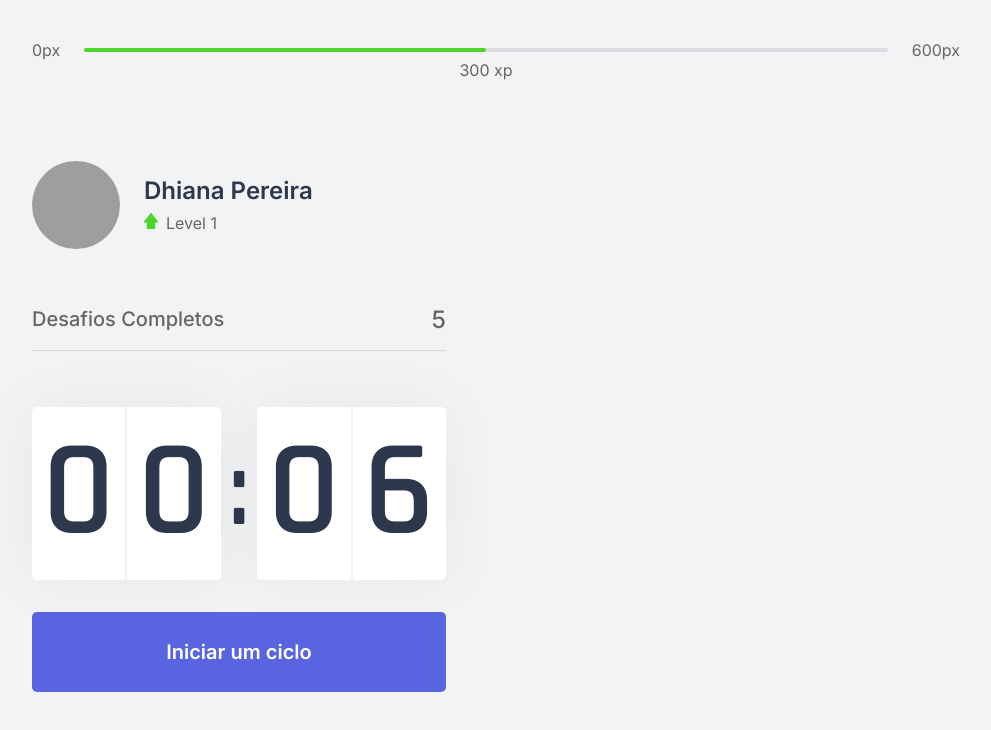
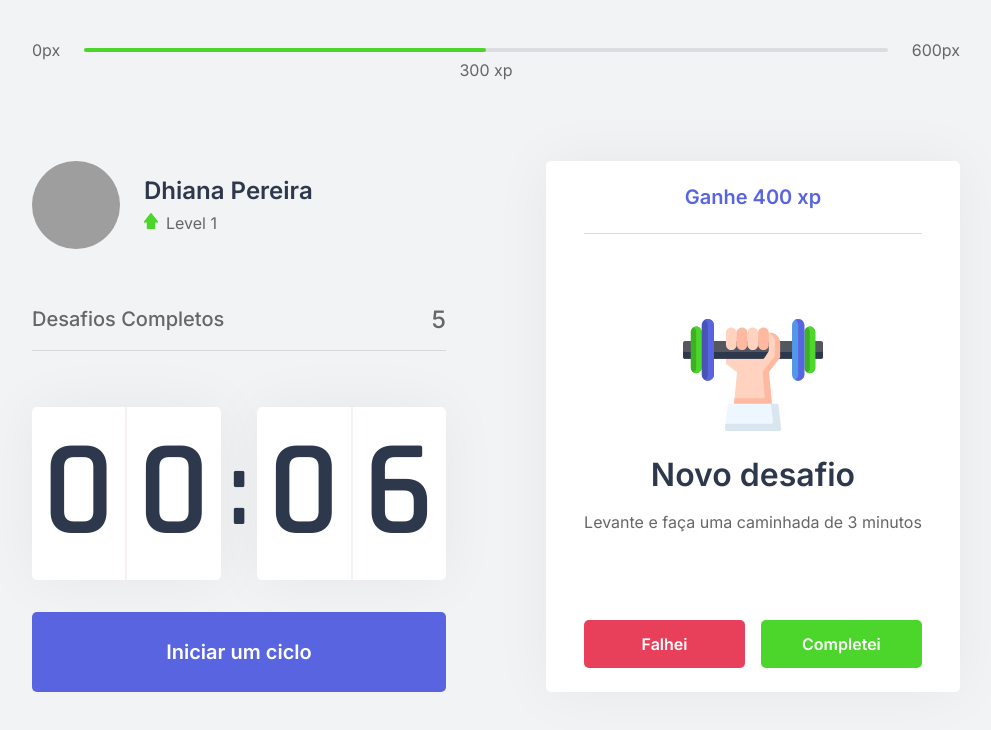
Before and after one commit to dhianapereira/move-it, a Next.js app: page / in a window 1280 px wide. Shown: the top 730 px of the page, without its empty margins (144-1135 px from the left). Built offline with nearby package versions, Linux system fonts and the light colour scheme; grey boxes are pictures that could not be loaded.

Commit message:
challenge box added

```diff
--- /dev/null
+++ b/src/components/ChallengeBox.tsx
@@ -0,0 +1,36 @@
+import styles from "../styles/components/ChallengeBox.module.css";
+
+export function ChallengeBox() {
+    const hasActiveChallenge = true;
+
+    return (
+        <div className={styles.challengeBoxContainer}>
+            {
+                hasActiveChallenge ? (
+                    <div className={styles.challengeActive}>
+                        <header>Ganhe 400 xp</header>
+
+                        <main>
+                            <img src="icons/body.svg" alt="Novo desafio" />
+                            <strong>Novo desafio</strong>
+                            <p>Levante e faça uma caminhada de 3 minutos</p>
+                        </main>
+
+                        <footer>
+                            <button type="button" className={styles.challengeFailedButton}>Falhei</button>
+                            <button type="button" className={styles.challengeSucceededButton}>Completei</button>
+                        </footer>
+                    </div>
+                ) : (
+                        <div className={styles.challengeNotActive}>
+                            <strong>Inicie um ciclo para receber desafios a serem completados</strong>
+                            <p>
+                                <img src="icons/level-up.svg" alt="Level Up" />
+                    Complete-os e ganhe experiência e avance de level.
+                </p>
+                        </div>
+                    )
+            }
+        </div>
+    );
+}
--- a/src/components/Countdown.tsx
+++ b/src/components/Countdown.tsx
@@ -29,8 +29,7 @@
       countdownTimeout = setTimeout(() => {
         setTime(time - 1);
       }, 1000);
-        }
-        else if (isActive && time === 0) {
+    } else if (isActive && time === 0) {
       setHasFinished(true);
       setIsActive(false);
     }
@@ -50,13 +49,13 @@
         </div>
       </div>
 
-            {
-                hasFinished ? (
-                    <button
-                        disabled
-                        className={styles.countdownButton}
-                    >
+      {hasFinished ? (
+        <button disabled className={styles.countdownButton}>
           Ciclo encerrado
+          <span>
+            <img src="icons/check.svg" alt="Ciclo encerrado" />
+          </span>
+          <div className={styles.line}></div>
         </button>
       ) : (
         <>
@@ -67,6 +66,7 @@
               className={`${styles.countdownButton} ${styles.countdownButtonActive}`}
             >
               Abandonar ciclo
+              <span>x</span>
             </button>
           ) : (
             <button
@@ -78,10 +78,7 @@
             </button>
           )}
         </>
-                    )
-            }
-
-
+      )}
     </div>
   );
 }
--- a/src/pages/index.tsx
+++ b/src/pages/index.tsx
@@ -6,6 +6,7 @@
 import Head from "next/head";
 
 import styles from "../styles/pages/Home.module.css";
+import { ChallengeBox } from "../components/ChallengeBox";
 
 export default function Home() {
   return (
@@ -22,7 +23,7 @@
           <Countdown />
         </div>
         <div>
-
+          <ChallengeBox />
         </div>
       </section>
     </div>
--- /dev/null
+++ b/src/styles/components/ChallengeBox.module.css
@@ -0,0 +1,110 @@
+.challengeBoxContainer{
+    height: 100%;
+
+    background: var(--white);
+    border-radius: 5px;
+    box-shadow: 0 0 60px rgba(0, 0, 0, 0.05);
+    padding: 1.5rem 2rem;
+
+    display: flex;
+    flex-direction: column;
+    align-items: center;
+    justify-content: center;
+
+    text-align: center;
+}
+
+.challengeNotActive{
+    display: flex;
+    flex-direction: column;
+    align-items: center;
+}
+
+.challengeNotActive strong{
+    font-size: 1.5rem;
+    font-weight: 500;
+    line-height: 1.4;
+}
+
+.challengeNotActive p{
+
+    display: flex;
+    align-items: center;
+    line-height: 1.4;
+    max-width: 70%;
+    margin-top: 3rem;
+}
+
+.challengeNotActive p img{
+    margin-right: 1.5rem;
+}
+
+.challengeActive{
+    height: 100%;
+
+    display: flex;
+    flex-direction: column;
+}
+
+.challengeActive header{
+    color: var(--blue);
+    font-weight: 600;
+    font-size: 1.25rem;
+    padding: 0 2rem 1.5rem;
+    border-bottom: 1px solid var(--gray-line);
+}
+
+.challengeActive main{
+    flex: 1;
+    display: flex;
+    flex-direction: column;
+    align-items: center;
+    justify-content: center;
+}
+
+.challengeActive main strong{
+    font-weight: 600;
+    font-size: 2rem;
+    color: var(--title);
+    margin: 1.5rem 0 1rem;
+}
+
+.challengeActive main p{
+    line-height: 1.5;
+}
+
+.challengeActive footer{
+    display: grid;
+    grid-template-columns: 1fr 1fr;
+    gap: 1rem;
+}
+
+.challengeActive footer button{
+    height: 3rem;
+
+    display: flex;
+    align-items: center;
+    justify-content: center;
+
+    border: 0;
+    border-radius: 5px;
+
+    color: var(--white);
+
+    font-size: 1rem;
+    font-weight: 600;
+
+    transition: filter 0.2s;
+}
+
+.challengeActive footer button.challengeFailedButton{
+    background: var(--red);
+}
+
+.challengeActive footer button.challengeSucceededButton{
+    background: var(--green);
+}
+
+.challengeActive footer button:hover{
+    filter: brightness(0.9);
+}
--- a/src/styles/components/Countdown.module.css
+++ b/src/styles/components/Countdown.module.css
@@ -67,6 +67,10 @@
     color: var(--title);
 }
 
+.countdownButtonActive span{
+    margin-left: 1.5rem;
+}
+
 .countdownButtonActive:not(:disabled):hover{
     background: var(--red);
     color: var(--white);
@@ -76,4 +80,11 @@
     background: var(--white);
     color: var(--text);
     cursor: not-allowed;
+
+    border-bottom: 3px solid var(--green);
 }
+
+.countdownButton:disabled span img{
+    margin-left: 1.5rem;
+    transform: translateY(20%)
+}
```
Also changed, not shown: public/icons/check.svg (added). Lines whose indentation alone changed are shown as unchanged.
